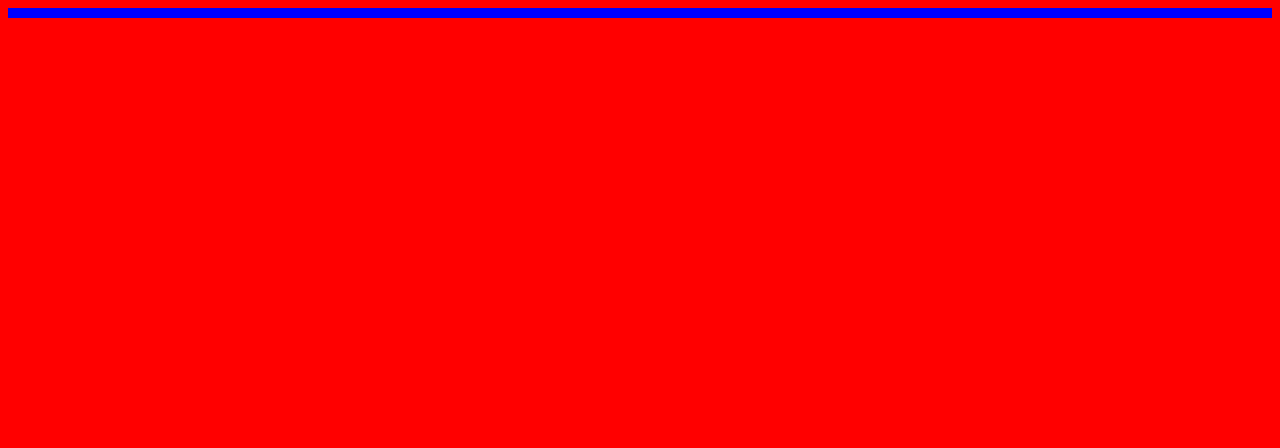
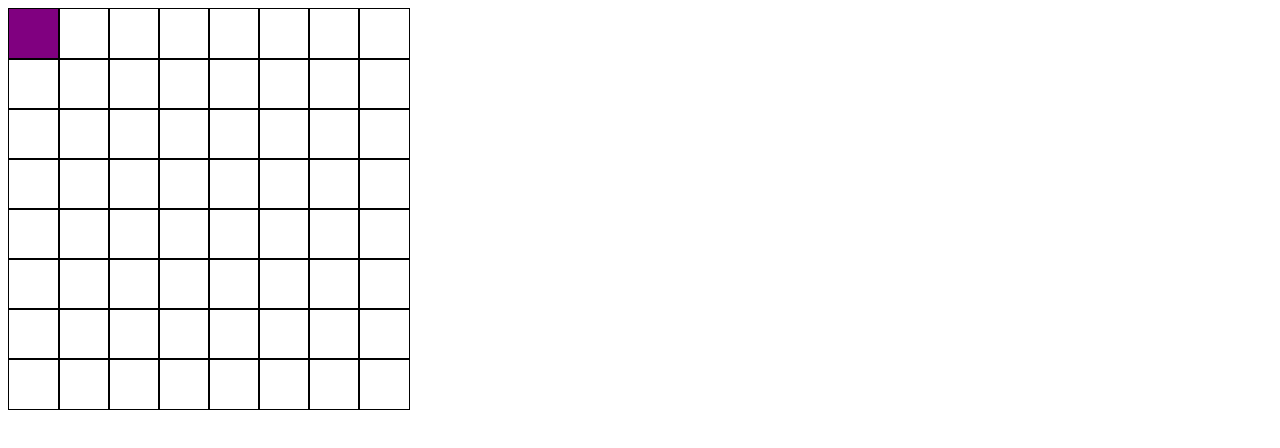
Before and after one commit to wsfer/knights-travails, a website built with webpack: page dist/index.html in a window 1280 px wide. Built offline with nearby package versions, Linux system fonts and the light colour scheme.

Commit message:
create a board to see visually the knight position

```diff
--- a/src/index.js
+++ b/src/index.js
@@ -3,8 +3,8 @@ import Graph from './modules/graph';
 
 const board = new Graph();
 
-board.knightMoves([1, 2]);
-board.knightMoves([3, 3]);
-board.knightMoves([7, 7]);
-board.knightMoves([3, 1]);
-board.knightMoves([2, 4]);
+board.nodes.forEach((row) => {
+    row.forEach((node) => {
+        document.querySelector('.board').appendChild(node.square);
+    });
+});
--- a/src/modules/graph.js
+++ b/src/modules/graph.js
@@ -18,6 +18,9 @@ class Graph {
         // Build the node and put it in the graph
         const node = new Node();
         this.nodes[x][y] = node;
+        node.square.addEventListener('click', () => {
+            this.knightMoves(node);
+        });
 
         // Then set it's neighbors, if neighbor doesn't exist in the graph, create it
         const neighbors = getNeighbors([x, y]);
@@ -32,8 +35,8 @@ class Graph {
         return node;
     }
 
-    knightMoves([x, y]) {
-        const path = this.findPath(this.nodes[x][y]);
+    knightMoves(targetNode) {
+        const path = this.findPath(targetNode);
 
         // Clear all paths for future function calls
         this.nodes.forEach((row) => {
@@ -49,6 +52,7 @@ class Graph {
             current = path.pop();
             current.knight = true;
         }
+        this.knightNode = current;
     }
 
     /**
--- a/src/modules/node.js
+++ b/src/modules/node.js
@@ -1,8 +1,30 @@
 class Node {
+    #hasKnight;
+
     constructor() {
         this.neighbors = [];
-        this.knight = false;
+        this.#hasKnight = false;
         this.predecessor = null;
+        this.square = new Range()
+            .createContextualFragment(`<div class="square"></div>`)
+            .querySelector('.square');
+    }
+
+    set knight(bool) {
+        // Case where knight is moved here
+        if (bool) {
+            this.#hasKnight = true;
+            this.square.classList.add('knight');
+        }
+        // Case where knight is removed from here
+        else {
+            this.#hasKnight = false;
+            this.square.classList.remove('knight');
+        }
+    }
+
+    get knight() {
+        return this.#hasKnight;
     }
 }
 
--- a/src/style.scss
+++ b/src/style.scss
@@ -1,6 +1,2 @@
 // Testing sass modules
-@use 'styles/module';
-
-body {
-    border: 5px solid blue;
-}
+@use 'styles/board';
--- /dev/null
+++ b/src/styles/_board.scss
@@ -0,0 +1,15 @@
+.board {
+    display: grid;
+    grid-template-columns: repeat(8, 50px);
+    grid-template-rows: repeat(8, 50px);
+}
+
+.square {
+    width: 50px;
+    height: 50px;
+    border: 1px solid black;
+
+    &.knight {
+        background-color: purple;
+    }
+}
--- a/src/styles/_module.scss
+++ /dev/null
@@ -1,3 +0,0 @@
-body {
-    background-color: red;
-}
```
Also changed, not shown: dist/bundle.js, dist/index.html.
